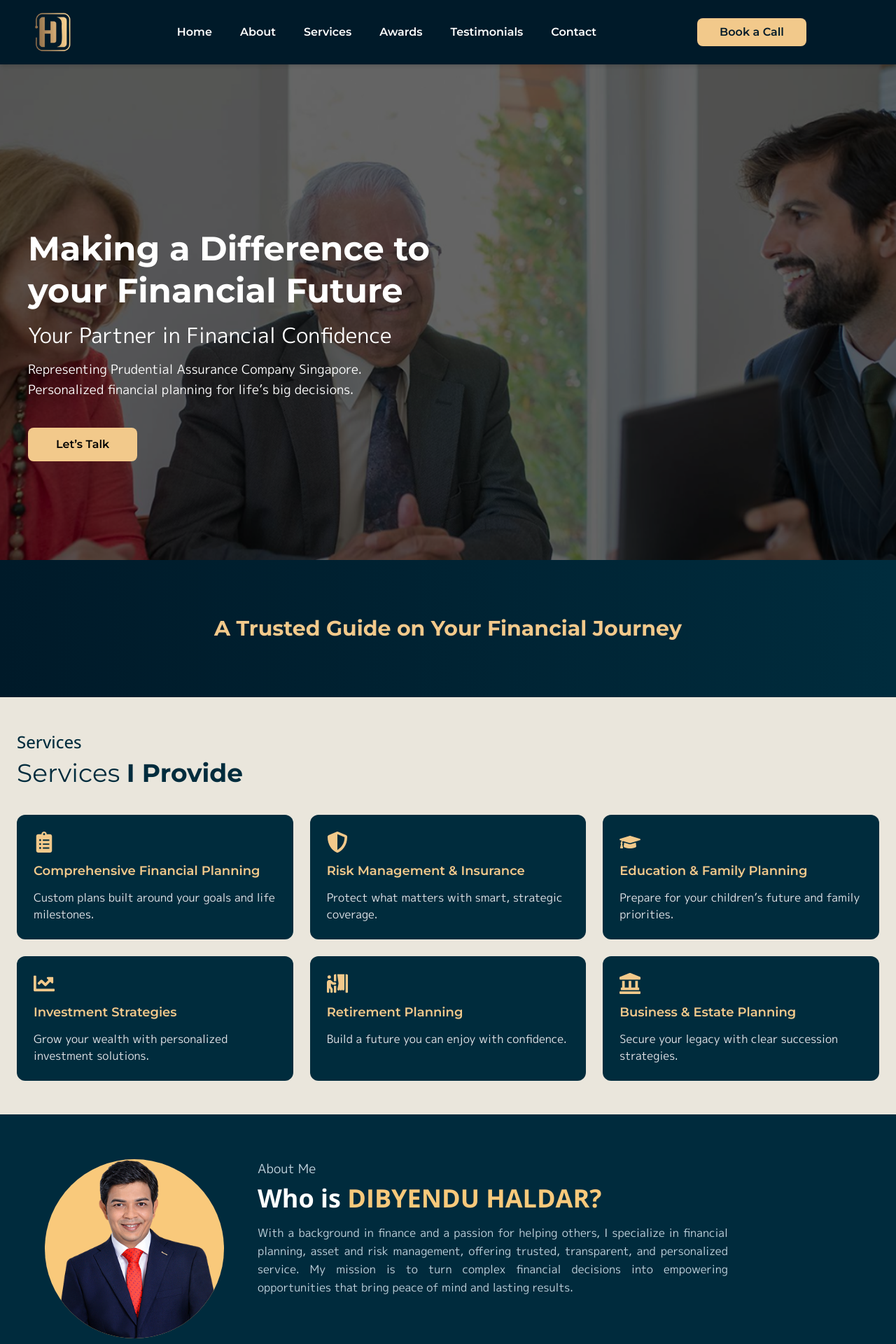
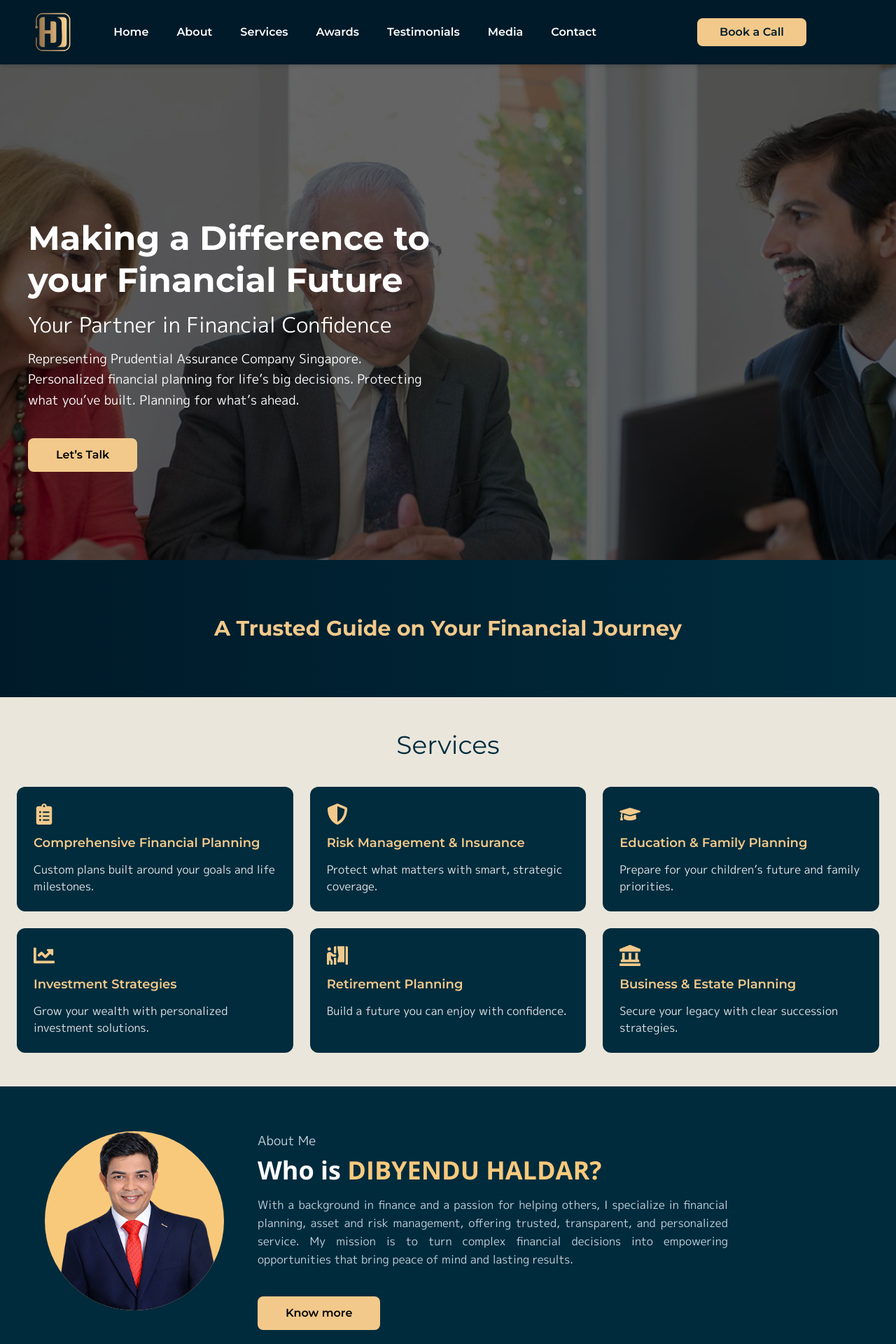
Before and after one commit to csolatorio/dib-website, a React (Vite) app: page / in a window 1280 px wide. Shown: the top 1920 px of the page at 70% size. Built offline with nearby package versions, Linux system fonts and the light colour scheme.

Commit message:
add calendly

```diff
--- a/src/components/about-me.tsx
+++ b/src/components/about-me.tsx
@@ -29,6 +29,16 @@ const AboutMeCard: React.FC = () => {
             is to turn complex financial decisions into empowering opportunities
             that bring peace of mind and lasting results.
           </p>
+          <div className="flex justify-start mt-10">
+            <a
+              href="https://wa.me/6598393475?text=Hi%20Dibyendu%2C%20I%20would%20like%20to%20book%20a%20call"
+              target="_blank"
+              rel="noopener noreferrer"
+              className="bg-[#F2C98B] text-black font-semibold px-10 py-4 rounded-lg hover:bg-[#ddb978] transition"
+            >
+              Know more
+            </a>
+          </div>
         </div>
       </div>
     </section>
--- a/src/components/hero-page.tsx
+++ b/src/components/hero-page.tsx
@@ -23,7 +23,8 @@ const HeroPage = () => {
           </p>
           <p className="mt-4 text-sm sm:text-base md:text-lg leading-relaxed">
             Representing Prudential Assurance Company Singapore. Personalized
-            financial planning for life’s big decisions.
+            financial planning for life’s big decisions. Protecting what you’ve
+            built. Planning for what’s ahead.
           </p>
           <div className="flex justify-start mt-10">
             <a
--- a/src/components/homePage.tsx
+++ b/src/components/homePage.tsx
@@ -4,7 +4,7 @@ import FinancialJourneyBanner from "../components/financial-journey-banner";
 import Services from "../components/services";
 import AboutMeCard from "../components/about-me";
 import ContactUs from "../components/contact-us";
-import Awards from "../components/awards-recognition";
+// import Awards from "../components/awards-recognition";
 import Footer from "../components/footer";
 import TestimonialsCarousel from "../components/testimonials";
 import NewsletterSignup from "../components/newsletter";
@@ -16,7 +16,7 @@ const HomePage = () => {
       <FinancialJourneyBanner />
       <Services />
       <AboutMeCard />
-      <Awards />
+      {/* <Awards /> */}
       <TestimonialsCarousel />
       <ContactUs />
       <NewsletterSignup />
--- a/src/components/navbar.tsx
+++ b/src/components/navbar.tsx
@@ -13,6 +13,7 @@ const Navbar: React.FC = () => {
     { name: "Services", href: "#services" },
     { name: "Awards", href: "#awards" },
     { name: "Testimonials", href: "#testimonials" },
+    { name: "Media", href: "#media" },
     { name: "Contact", href: "#contact-us" },
   ];
 
@@ -36,7 +37,7 @@ const Navbar: React.FC = () => {
             ))}
           </ul>
           <a
-            href="https://wa.me/6598393475?text=Hi%20Dibyendu%2C%20I%20would%20like%20to%20book%20a%20call"
+            href="https://calendly.com/dib-haldar/30min"
             target="_blank"
             rel="noopener noreferrer"
             className="bg-[#F2C98B] text-[#001A29] font-semibold px-8 py-3 rounded-lg ml-30 mr-20 hover:opacity-90 transition"
@@ -70,7 +71,7 @@ const Navbar: React.FC = () => {
             </a>
           ))}
           <a
-            href="https://wa.me/6598393475?text=Hi%20Dibyendu%2C%20I%20would%20like%20to%20book%20a%20call"
+            href="https://calendly.com/dib-haldar/30min"
             target="_blank"
             rel="noopener noreferrer"
             className="bg-[#F2C98B] text-[#001A29] font-semibold px-4 py-2 rounded-md text-center"
--- a/src/components/newsletter.tsx
+++ b/src/components/newsletter.tsx
@@ -6,7 +6,7 @@ const NewsletterSignup = () => {
       </h2>
       <p className="text-center text-sm mb-6 text-[#001A29]">
         Subscribe to our newsletter for expert financial strategies and market
-        insights from Dibyendu Haldar at Prudential Life Singapore.
+        insights from Dibyendu Haldar.
       </p>
       <form className="flex flex-col space-y-4">
         <input
@@ -16,7 +16,8 @@ const NewsletterSignup = () => {
         />
         <label className="flex items-center text-sm">
           <input type="checkbox" className="mr-2" />
-          Yes, I consent to Prudential Life Sinagpore policies
+          Yes, I consent to receive marketing communications from Dibyendu
+          Haldar.
         </label>
         <button
           type="submit"
--- a/src/components/services.tsx
+++ b/src/components/services.tsx
@@ -44,9 +44,9 @@ const services = [
 const Services: React.FC = () => {
   return (
     <section className="py-12 px-6 max-w-7xl mx-auto" id="services">
-      <h2 className="text-2xl text-[#002C3D] font-medium mb-2">Services</h2>
-      <h3 className="text-4xl font-normal mb-10 text-[#002C3D]">
-        Services <span className="text-[#002C3D] font-bold">I Provide</span>
+      {/* <h2 className="text-2xl text-[#002C3D]  font-medium mb-2">Services</h2> */}
+      <h3 className="text-4xl font-normal mb-10 text-[#002C3D] text-center">
+        Services
       </h3>
       <div className="grid grid-cols-1 md:grid-cols-2 lg:grid-cols-3 gap-6">
         {services.map((service, idx) => (
```
